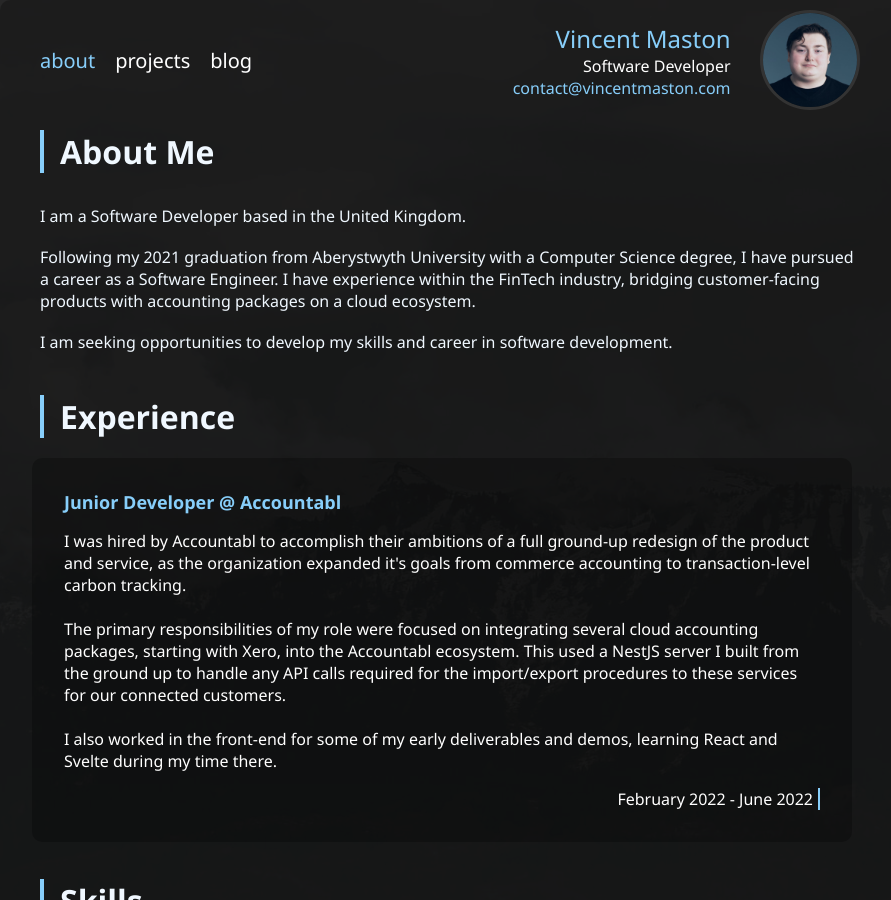
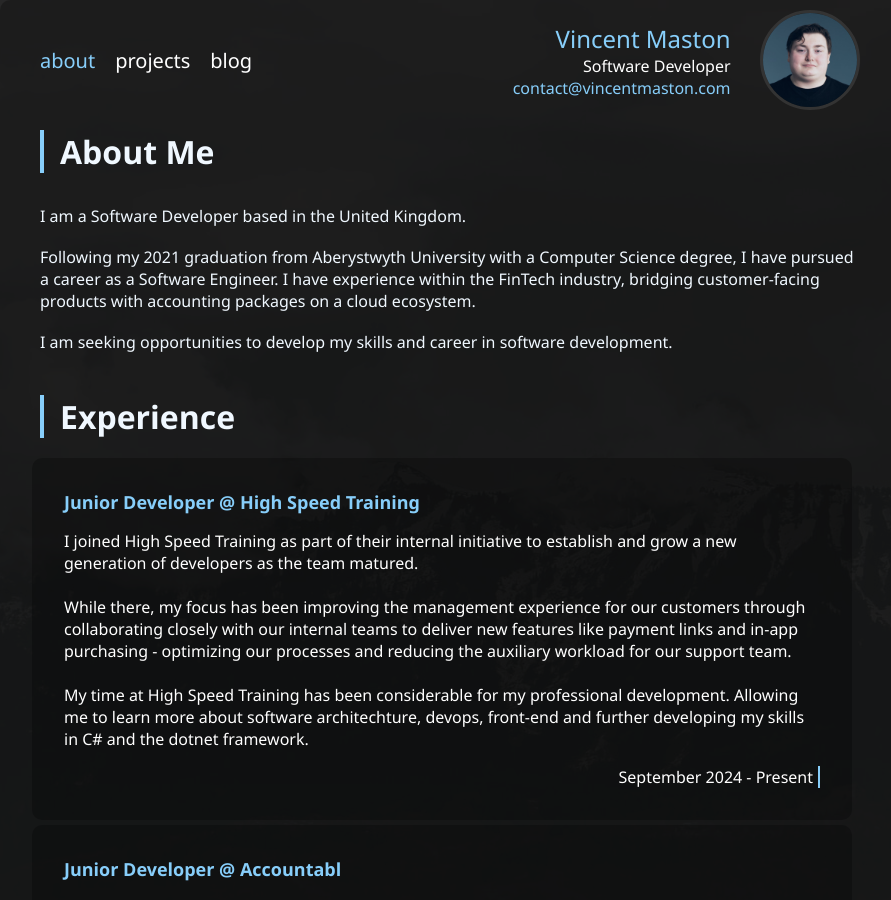
Before and after one commit to VMaston/vmaston.github.io, a Jekyll site: the page built from index.md, in a window 1280 px wide and 900 px high. Shown: the whole window, without its empty margins (190-1081 px from the left). Built offline with Jekyll 4.4.1, drawn with Linux system fonts in a browser that asks for light colours.

Commit message:
Update index.md

```diff
--- a/index.md
+++ b/index.md
@@ -28,6 +28,18 @@ I am seeking opportunities to develop my skills and career in software developme
 ### Experience
 
 <div style="margin:2em;margin-left:1em;margin-top:0.5em">
+    <div class="blogentry">
+        <div class="title">Junior Developer @ High Speed Training</div>
+        <span class="postDate">September 2024 - Present</span>
+        <span class="blurb">I joined High Speed Training as part of their internal initiative to establish and grow a new generation of developers as the team matured.
+        <br>
+        <br>
+        While there, my focus has been improving the management experience for our customers through collaborating closely with our internal teams to deliver new features like payment links and in-app purchasing - optimizing our processes and reducing the auxiliary workload for our support team.
+        <br>
+        <br>
+        My time at High Speed Training has been considerable for my professional development. Allowing me to learn more about software architechture, devops, front-end and further developing my skills in C# and the dotnet framework.
+        </span>
+    </div>
     <div class="blogentry">
         <div class="title">Junior Developer @ Accountabl</div>
         <span class="postDate">February 2022 - June 2022</span>
```
